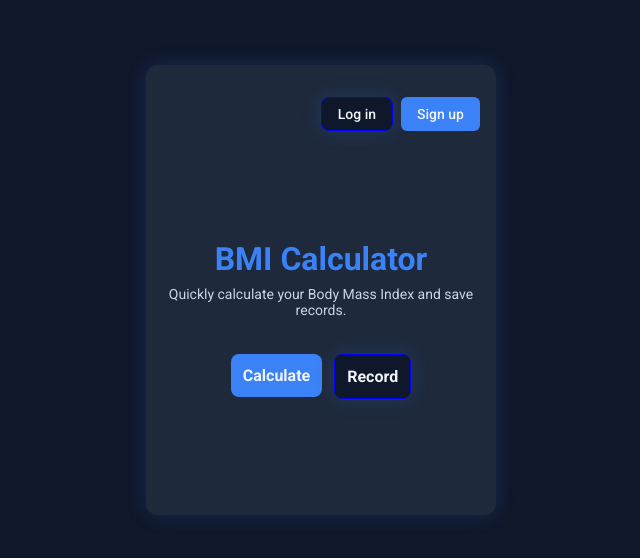
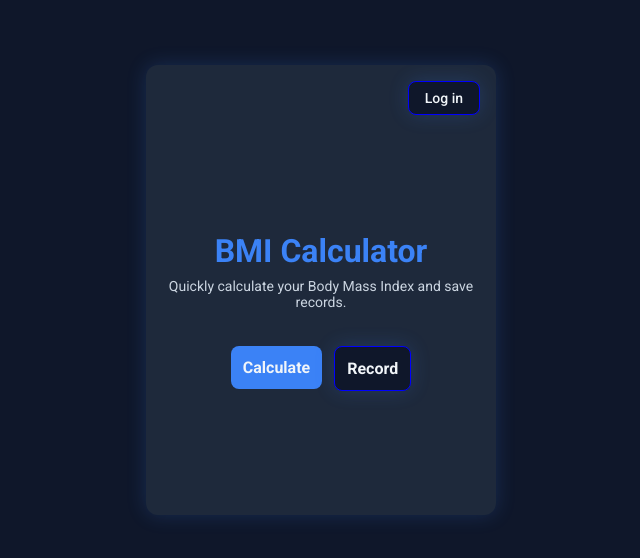
Before and after one commit to ThetThetSu/BMIcalculator, a React (Vite) app: page / in a window 1280 px wide. Shown: the part 110-668 px from the top of the page, without its empty margins (319-959 px from the left). Built offline with nearby package versions, Linux system fonts and the light colour scheme; no server answers.

Commit message:
Remove sign-up button from Home component and adjust button margin in index.css for improved layout consistency.

```diff
--- a/src/Home.jsx
+++ b/src/Home.jsx
@@ -69,12 +69,6 @@ const Home = () => {
             >
               Log in
             </button>
-            <button
-              className="auth-btn signup-btn"
-              onClick={() => navigate("/registration")}
-            >
-              Sign up
-            </button>
           </div>
         )}
       </div>
--- a/src/index.css
+++ b/src/index.css
@@ -204,6 +204,7 @@ button:hover {
   justify-content: space-between;
   align-items: center;
   margin-bottom: 1.5rem;
+  margin-top: -1rem;
   width: 100%;
 }
 
```
